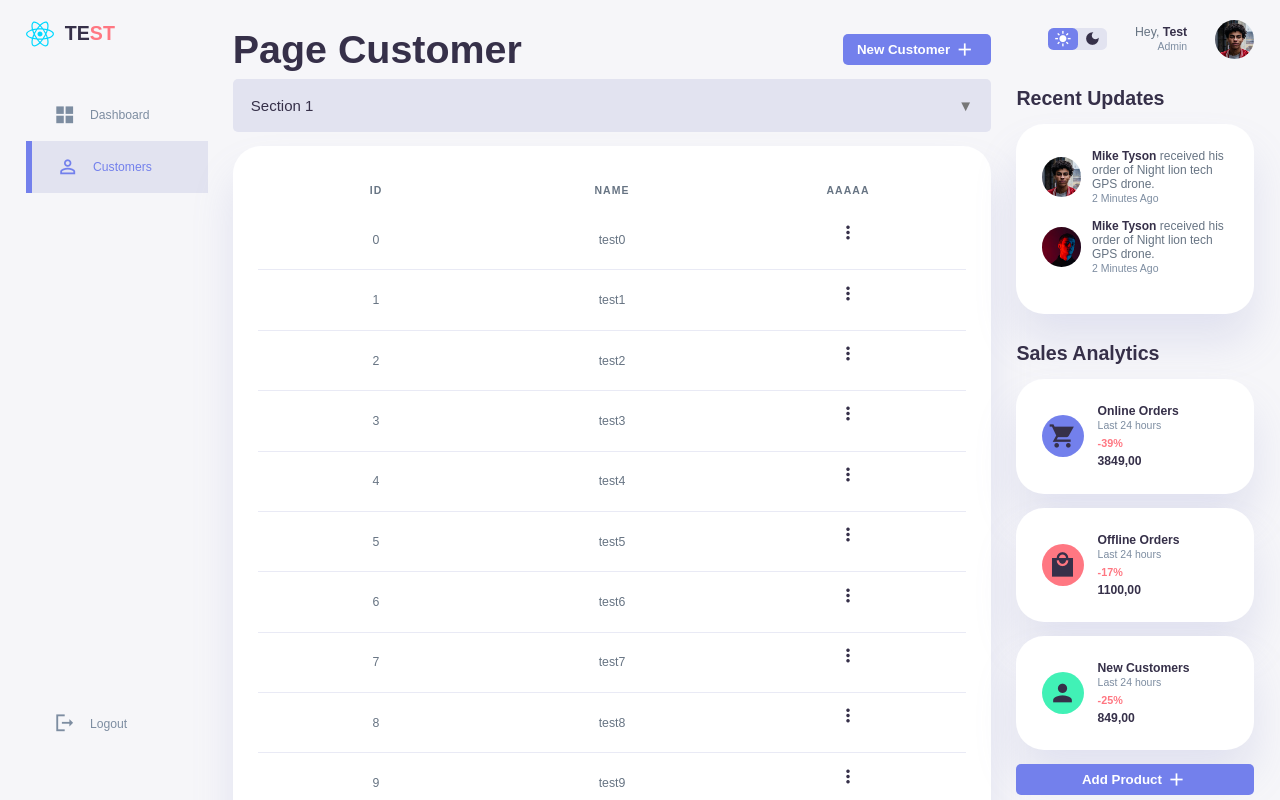
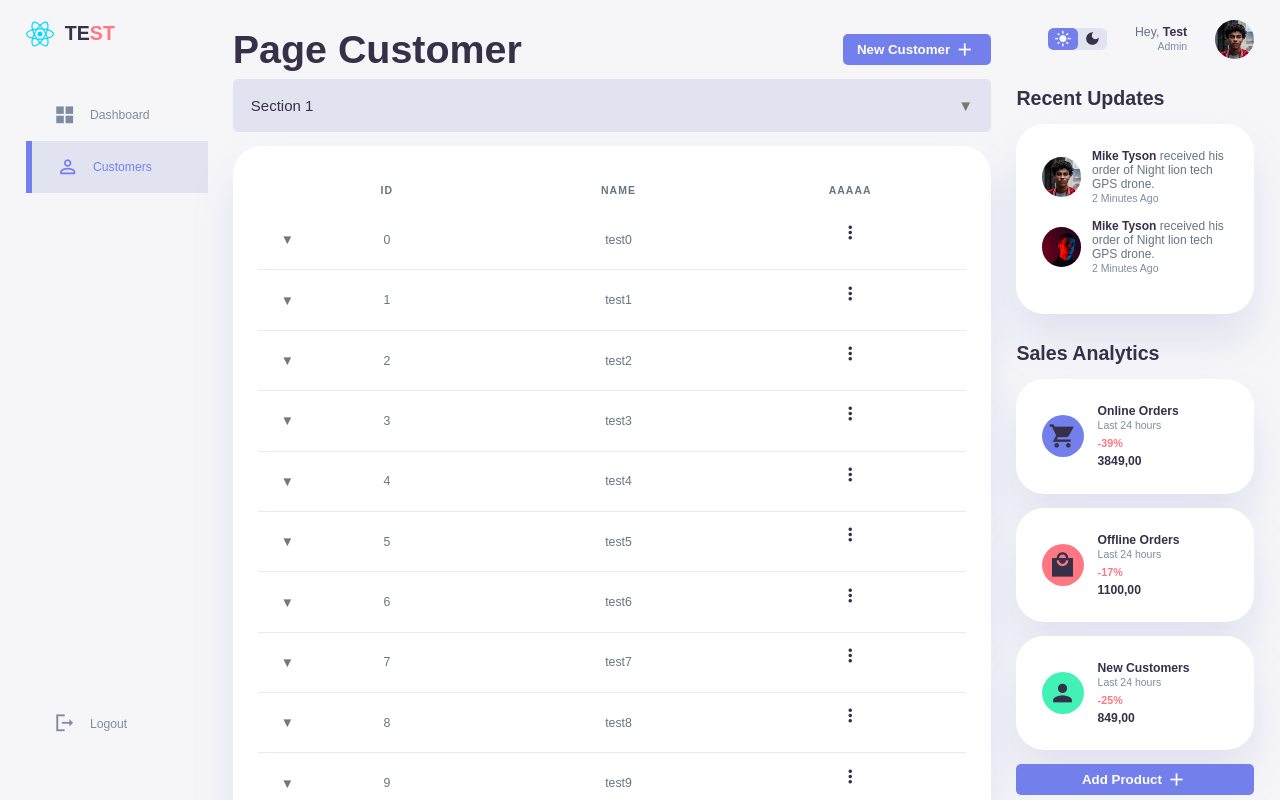
Before and after one commit to dxdns/react-components, a React (Vite) app: page /customer in a window 1280 px wide. Shown: the top 800 px of the page. Built offline with nearby package versions, Linux system fonts and the light colour scheme.

Commit message:
table component: renderExpandableRow

```diff
--- a/src/components/button/index.tsx
+++ b/src/components/button/index.tsx
@@ -6,8 +6,8 @@ import { VariantType } from "../../types"
 type Props = React.ButtonHTMLAttributes<HTMLButtonElement> & React.PropsWithChildren & {
     isLoading?: boolean
     variant?: VariantType
-    right?: React.ReactNode
-    left?: React.ReactNode
+    right?: JSX.Element
+    left?: JSX.Element
 }
 
 export default React.forwardRef<HTMLButtonElement, Props>((props, ref) => {
--- a/src/components/data-table/index.tsx
+++ b/src/components/data-table/index.tsx
@@ -1,3 +1,4 @@
+import React from "react"
 import "./style.css"
 
 type Props = {
@@ -7,9 +8,12 @@ type Props = {
         customBodyRender?: (value: any) => JSX.Element
     }[]
     data: Record<string, any>[]
+    renderExpandableRow?: (row: Record<string, any>) => JSX.Element
 }
 
-export default function DataTable({ columns, data }: Props) {
+export default function DataTable({ columns, data, renderExpandableRow }: Props) {
+    const [currentIndex, setCurrentIndex] = React.useState(-1)
+
     const columnsData = data.length > 0 ? Object.keys(data[0]).map((name) => ({ name, label: name })) : []
     const columnsNames = columns || columnsData
 
@@ -18,10 +22,15 @@ export default function DataTable({ columns, data }: Props) {
         return column?.customBodyRender ? column.customBodyRender(value) : value
     }
 
+    function handleClick(index: number) {
+        setCurrentIndex((prev) => (prev === index ? -1 : index))
+    }
+
     return (
         <table>
             <thead>
                 <tr>
+                    {renderExpandableRow ? <th style={{ width: "5px" }}></th> : null}
                     {columnsNames.map((item) => (
                         <th key={item.name}>{item.label}</th>
                     ))}
@@ -30,13 +39,28 @@ export default function DataTable({ columns, data }: Props) {
 
             <tbody>
                 {data.map((row, index) => (
-                    <tr key={index}>
-                        {columnsNames.map((col, index) => (
-                            <td key={col.name}>
-                                {customBodyRender(row[col.name], index)}
+                    <React.Fragment key={index}>
+                        <tr>
+                            {renderExpandableRow ? <td>
+                                <button
+                                    className={`expand-btn ${currentIndex === index ? "active" : ""
+                                        }`}
+                                    onClick={() => handleClick(index)}
+                                />
+                            </td> : null}
+
+                            {columnsNames.map((col, index) => (
+                                <td key={col.name}>
+                                    {customBodyRender(row[col.name], index)}
+                                </td>
+                            ))}
+                        </tr>
+                        {renderExpandableRow && currentIndex === index ? <tr>
+                            <td colSpan={Boolean(renderExpandableRow) ? columnsNames.length + 1 : columnsNames.length}>
+                                {renderExpandableRow(row)}
                             </td>
-                        ))}
-                    </tr>
+                        </tr> : null}
+                    </React.Fragment>
                 ))}
             </tbody>
         </table>
--- a/src/components/data-table/style.css
+++ b/src/components/data-table/style.css
@@ -84,3 +84,31 @@ table th {
         border-bottom: 0;
     }
 }
+
+.expand-btn {
+    color: var(--color-dark);
+    cursor: pointer;
+    padding: 10px;
+    background: none;
+
+    &:after {
+        content: '\25BC';
+        color: #777;
+        font-weight: bold;
+        float: right;
+        margin-left: 5px;
+    }
+
+    &.active:after {
+        transform: rotate(-180deg);
+        transition: transform .6s;
+    }
+}
+
+.expand-content {
+    padding: 0 18px;
+    background-color: var(--color-white);
+    max-height: 0;
+    overflow: hidden;
+    transition: max-height 0.2s ease-out;
+}
--- a/src/pages/customer/index.tsx
+++ b/src/pages/customer/index.tsx
@@ -38,6 +38,12 @@ export default function Customer() {
                 <DataTable
                     data={result}
                     columns={columns}
+                    renderExpandableRow={(row) => (
+                        <div>
+                            <p>Additional Info:</p>
+                            <p>Custom content for {row.name}</p>
+                        </div>
+                    )}
                 />
                 <TablePagination rowsPerPageOptions={[5, 10, 25, { label: "All", value: -1 }]} />
             </Card>
```
